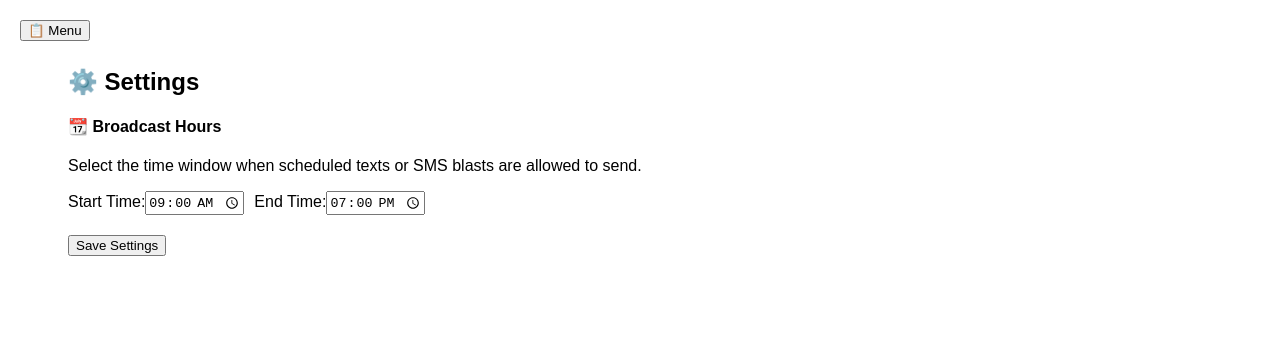
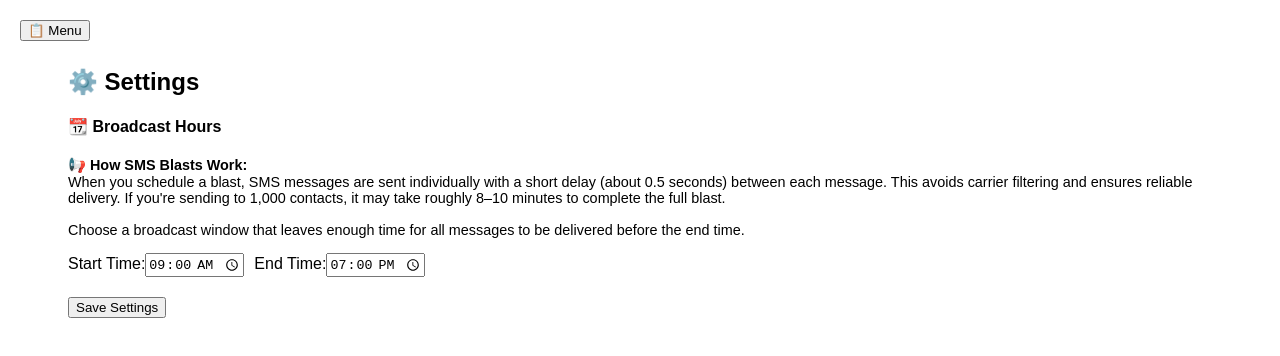
Before and after one commit to acsung/eezzii-sms-app, a Next.js app: page /settings in a window 1280 px wide. Shown: the top 356 px of the page. Built offline with nearby package versions, Linux system fonts and the light colour scheme; no server answers; the database is empty.

Commit message:
Update settings.js

```diff
--- a/pages/settings.js
+++ b/pages/settings.js
@@ -43,9 +43,18 @@ export default function SettingsPage() {
   return (
     <div style={{ fontFamily: 'sans-serif', padding: 20 }}>
       <h2>⚙️ Settings</h2>
+
       <div style={{ marginBottom: 20 }}>
         <h4>📆 Broadcast Hours</h4>
-        <p>Select the time window when scheduled texts or SMS blasts are allowed to send.</p>
+        <p style={{ fontSize: '0.9em', marginBottom: 15 }}>
+          📢 <strong>How SMS Blasts Work:</strong><br />
+          When you schedule a blast, SMS messages are sent individually with a short delay (about 0.5 seconds) between each message.
+          This avoids carrier filtering and ensures reliable delivery. If you're sending to 1,000 contacts,
+          it may take roughly 8–10 minutes to complete the full blast.<br /><br />
+          Choose a broadcast window that leaves enough time for all messages to be delivered
+          before the end time.
+        </p>
+
         <label>Start Time:</label>
         <input
           type="time"
```
